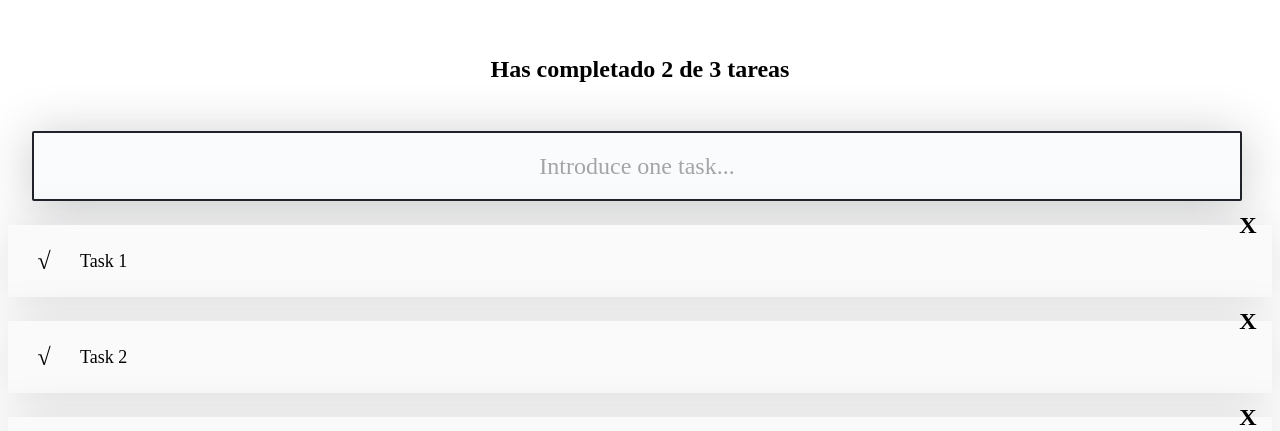
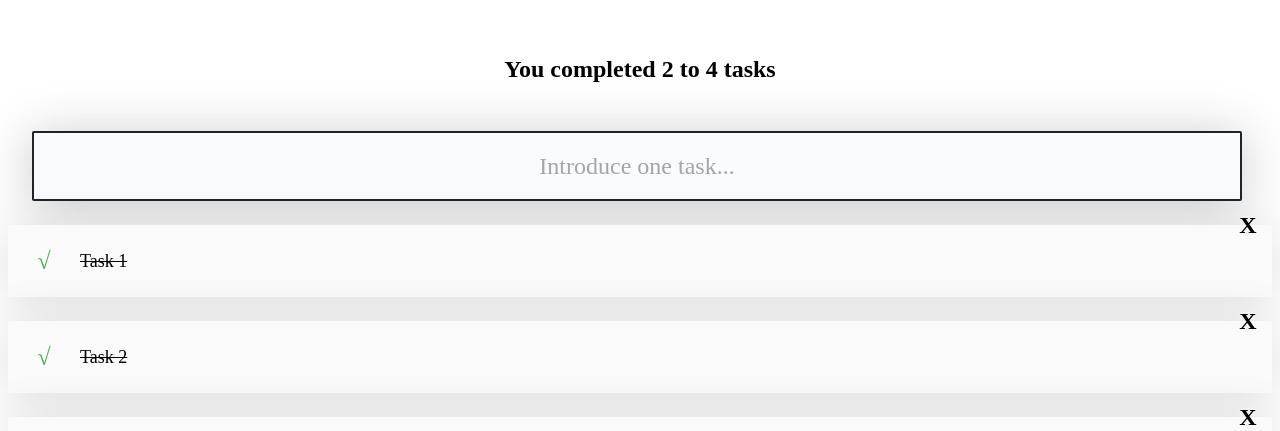
Before and after one commit to junior-paradelo/todolist-react, a React (Create React App) app: page / in a window 1280 px wide. Shown: the top 431 px of the page. Built offline with nearby package versions, Linux system fonts and the light colour scheme.

Commit message:
feat: use state to counter and filter tasks

```diff
--- a/src/App.js
+++ b/src/App.js
@@ -5,21 +5,37 @@ import { List } from "./components/List";
 import { Item } from "./components/Item";
 import { CreateButton } from "./components/CreateButton";
 
-const tasks = [
-  { text: "Task 1", completed: false },
+const defaultTasks = [
+  { text: "Task 1", completed: true },
   { text: "Task 2", completed: true },
   { text: "Task 3", completed: false },
   { text: "Task 4", completed: false },
 ];
 
 function App() {
+  const [tasks, setTasks] = React.useState(defaultTasks);
+  const [search, setSearch] = React.useState("");
+  const completedTasks = tasks.filter((task) => !!task.completed).length;
+  const totalTasks = tasks.length;
+
+  let searchedTasks = [];
+  if (searchedTasks.length >= 1) {
+    searchedTasks = tasks;
+  } else {
+    searchedTasks = tasks.filter((task) => {
+      const taskText = task.text.toLowerCase();
+      const searchText = search.toLowerCase();
+      return taskText.includes(searchText);
+    });
+  }
+
   return (
     <React.Fragment>
-      <Counter />
-      <Search />
+      <Counter total={totalTasks} completed={completedTasks} />
+      <Search search={search} setSearch={setSearch} />
       <List>
-        {tasks.map((task) => (
-          <Item key={task.text} text={task.text} />
+        {searchedTasks.map((task) => (
+          <Item key={task.text} text={task.text} completed={task.completed} />
         ))}
       </List>
       <CreateButton />
--- a/src/components/Counter.js
+++ b/src/components/Counter.js
@@ -1,8 +1,8 @@
 import React from "react";
 import "../style/Counter.css";
 
-function Counter() {
-  return <h2 className="Counter">Has completado 2 de 3 tareas</h2>;
+function Counter({total, completed}) {
+  return <h2 className="Counter">You completed {completed} to {total} tasks</h2>;
 }
 
 export { Counter };
--- a/src/components/Search.js
+++ b/src/components/Search.js
@@ -1,8 +1,7 @@
 import React from "react";
 import "../style/Search.css";
 
-function Search() {
-  const [search, setSearch] = React.useState("");
+function Search({search, setSearch}) {
   const onSearchChange = (event) => {
     setSearch(event.target.value);
   };
```
